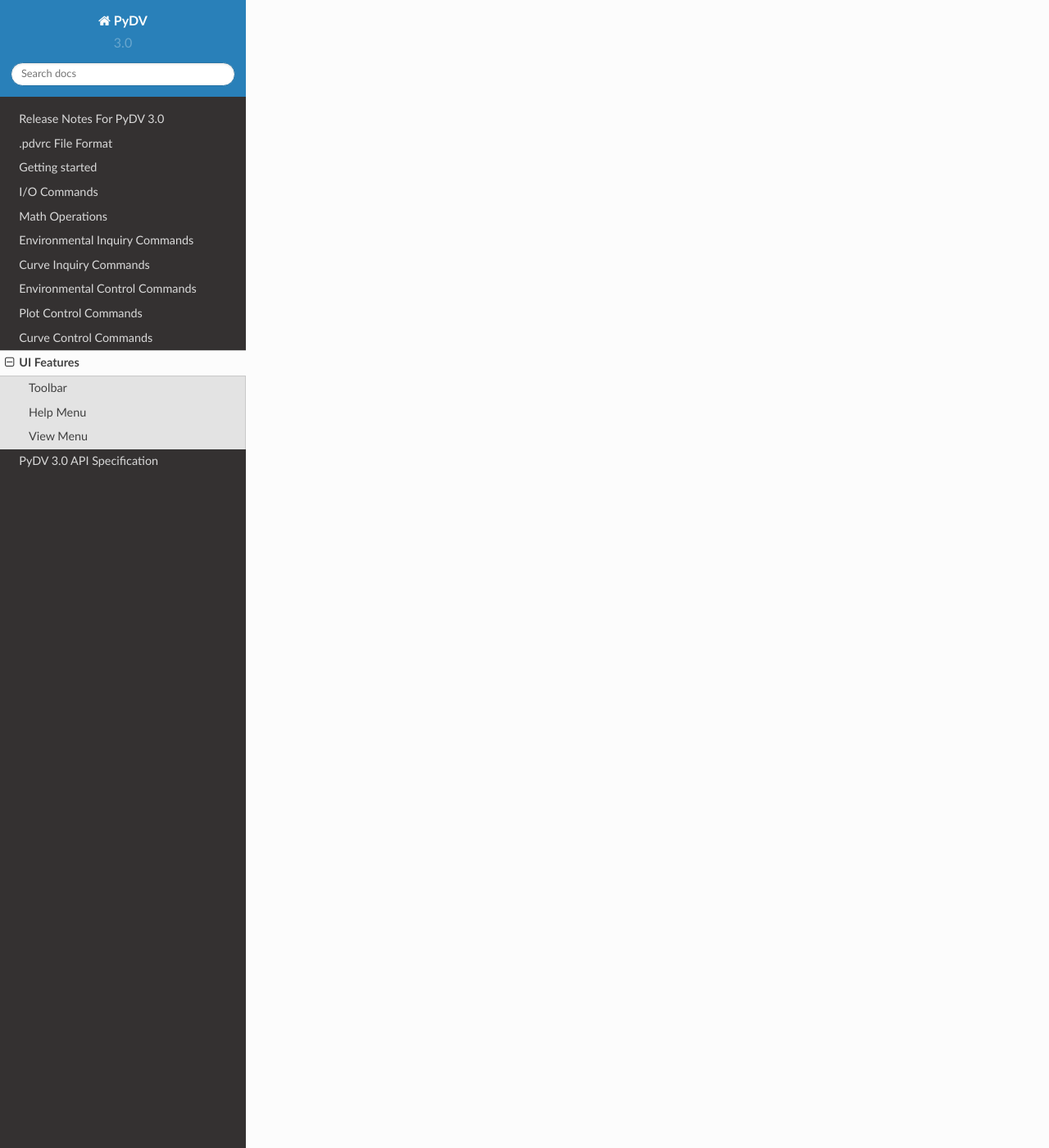
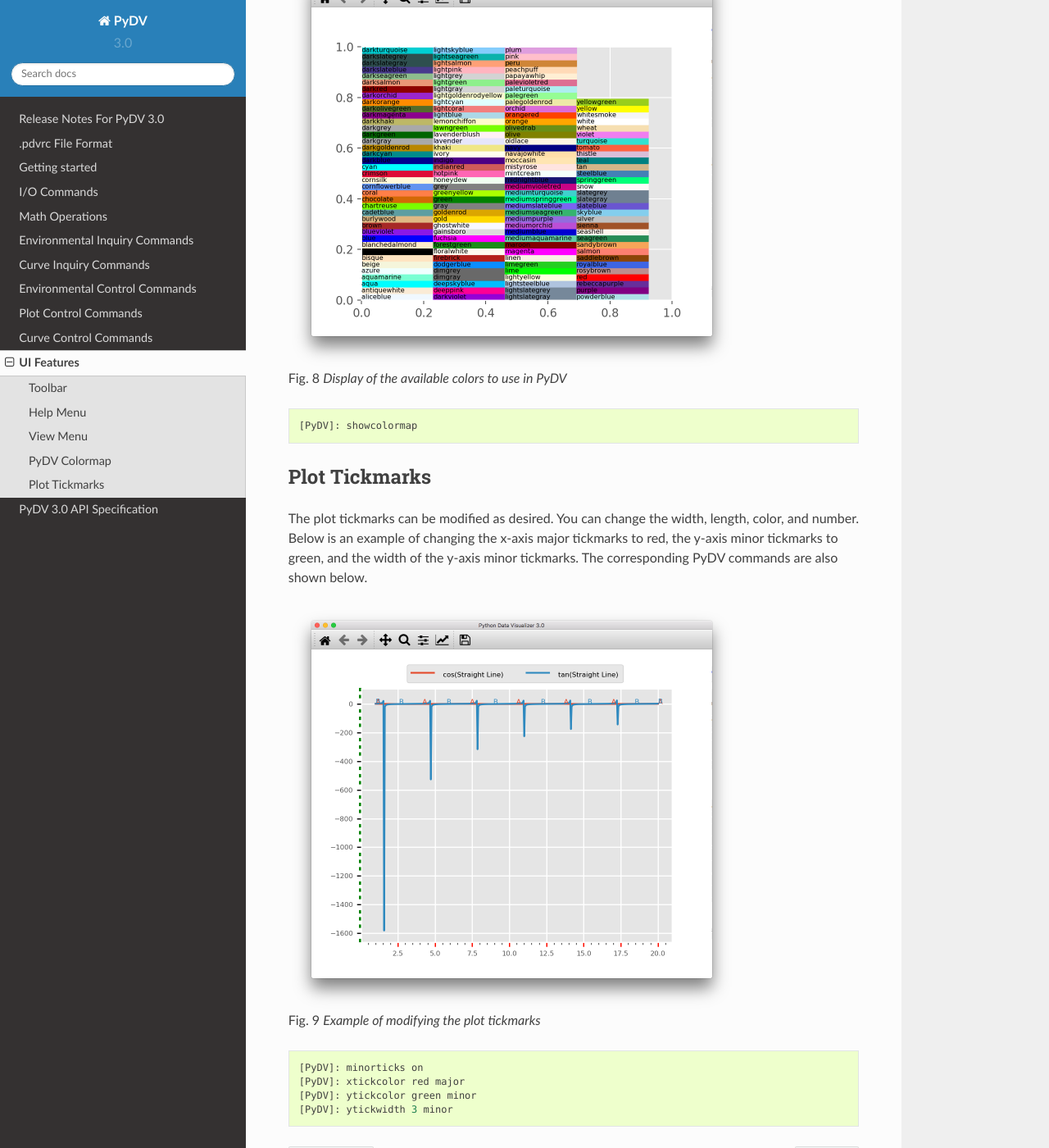
Before and after one commit to LLNL/PyDV, a Sphinx documentation site: the page built from pydv/docs/ui_features.rst, in a window 1280 px wide and 1400 px high, scrolled down 4751 px. Shown: the whole window at 82% size. Built offline with Sphinx 7.4.7 and the Read the Docs theme 2.0.0, drawn with Linux system fonts in a browser that asks for light colours; some of the changed text lies outside the part shown.

Commit message:
Documentation updates

```diff
--- a/pydv/docs/ui_features.rst
+++ b/pydv/docs/ui_features.rst
@@ -70,3 +70,38 @@
    :scale: 50%
 
    List of available curves
+
+PyDV Colormap
+-------------
+
+You can display the available colors to use in PyDV for commands like **xtickcolor** by using the **showcolormap** command.
+
+.. _colormap:
+
+.. figure:: images/colormap.png
+   :scale: 50%
+
+   Display of the available colors to use in PyDV
+
+.. code::
+
+   [PyDV]: showcolormap
+
+Plot Tickmarks
+--------------
+
+The plot tickmarks can be modified as desired. You can change the width, length, color, and number. Below is an example of changing the x-axis major tickmarks to red, the y-axis minor tickmarks to green, and the width of the y-axis minor tickmarks. The corresponding PyDV commands are also shown below.
+
+.. _ticks:
+
+.. figure:: images/ticks.png
+   :scale: 50%
+
+   Example of modifying the plot tickmarks
+
+.. code::
+
+   [PyDV]: minorticks on
+   [PyDV]: xtickcolor red major
+   [PyDV]: ytickcolor green minor
+   [PyDV]: ytickwidth 3 minor
```
Also changed, not shown: pydv/docs/getting_started.rst (+5 -3 lines), pydv/docs/images/colormap.png (added), pydv/docs/images/ticks.png (added), 11 other files.
